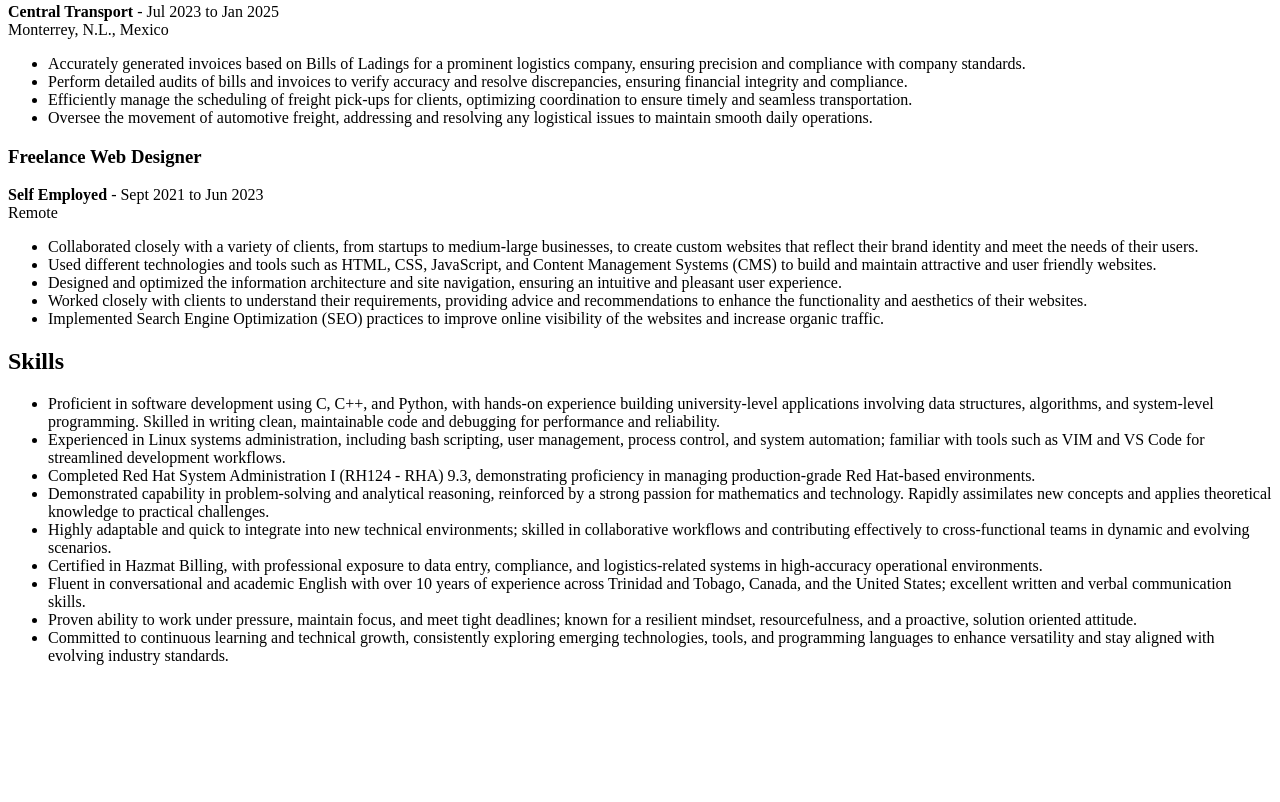
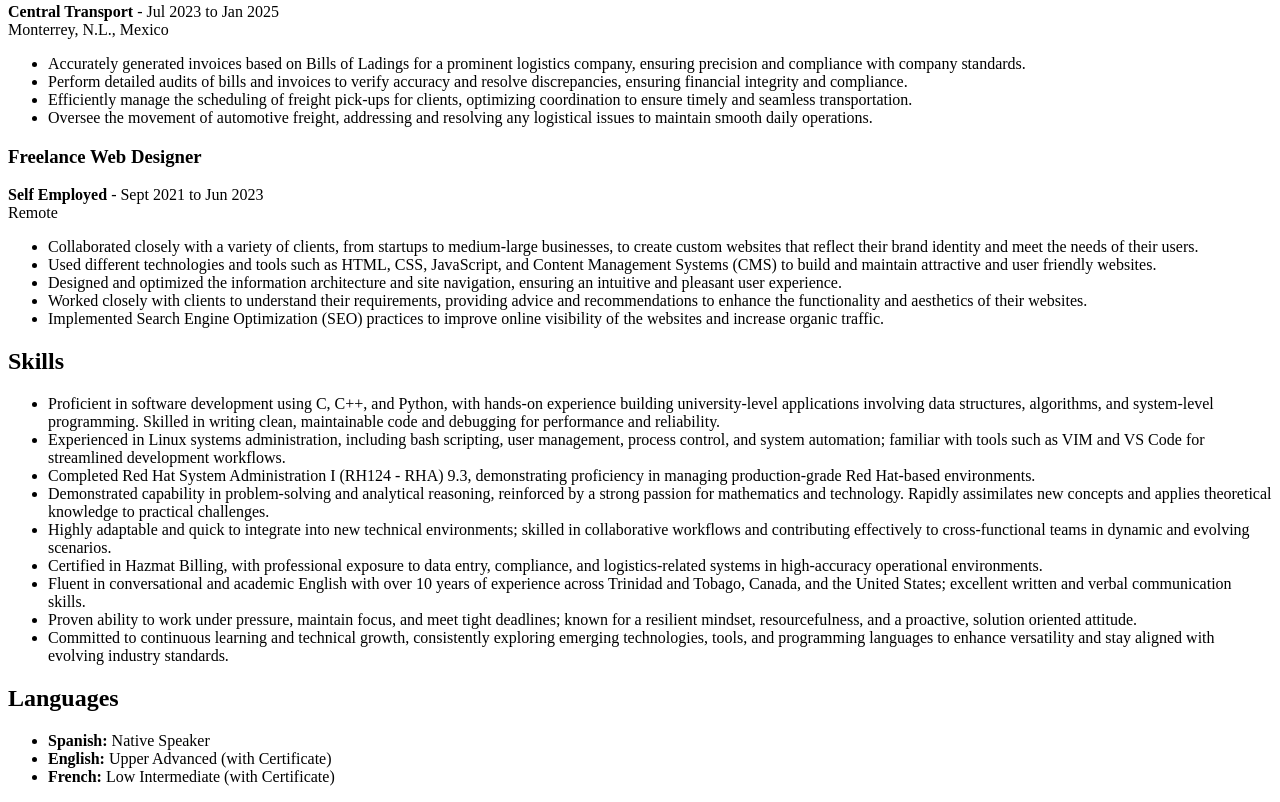
Before and after one commit to oaraujor/OAR_CV, a plain HTML site: page index.html in a window 1280 px wide. Shown: the part 639-1441 px from the top of the page. Before the commit the page ends 1320 px from the top, so only its background shows below. Drawn offline with Linux system fonts and the light colour scheme.

Commit message:
added languages section

```diff
--- a/index.html
+++ b/index.html
@@ -71,6 +71,14 @@
             </ul>
         </section>
 
+        <section>
+            <h2>Languages</h2>
+            <ul>
+                <li><strong>Spanish: </strong>Native Speaker</li>
+                <li><strong>English: </strong>Upper Advanced (with Certificate)</li>
+                <li><strong>French: </strong>Low Intermediate (with Certificate)</li>
+            </ul>
+        </section>
     </div>
 </body>
 </html>
```
